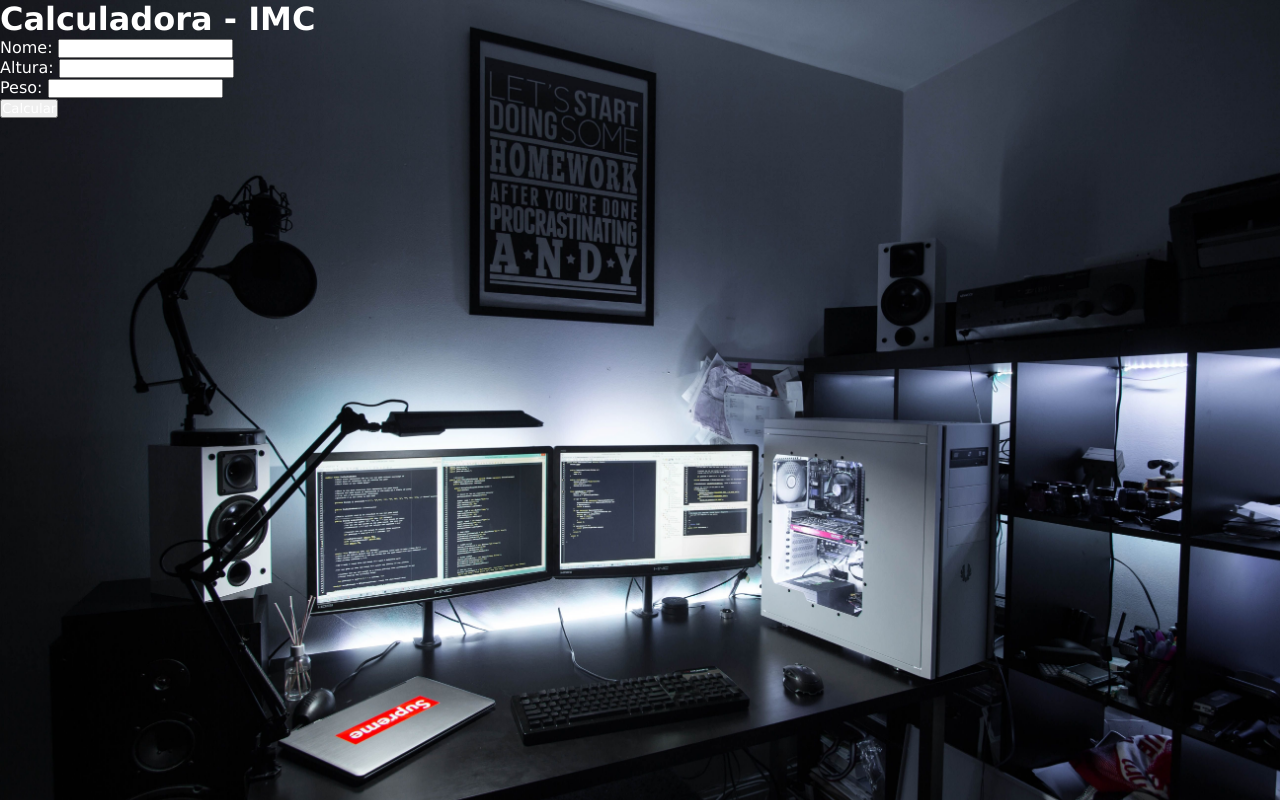
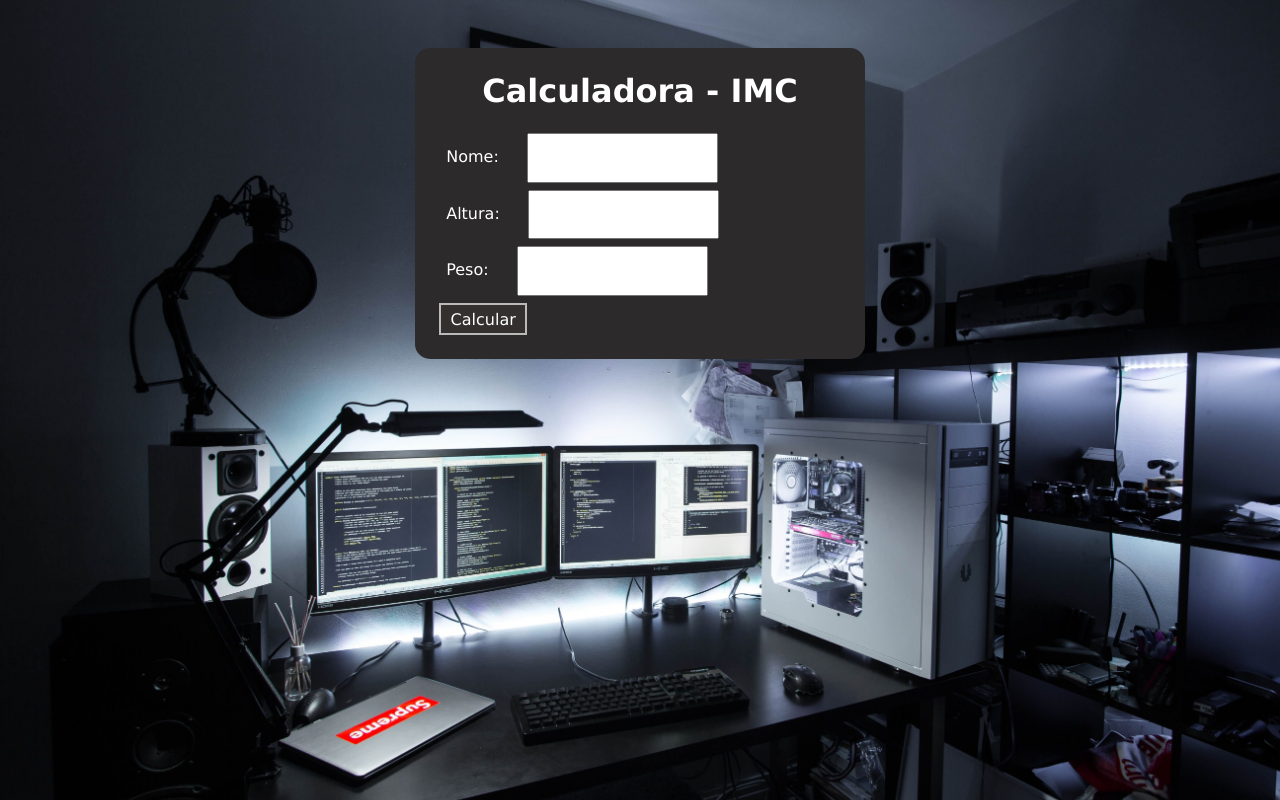
Before and after one commit to micaelrosario/Calculadora_IMC, a plain HTML site: page index.html in a window 1280 px wide. Drawn offline with Linux system fonts and the light colour scheme.

Commit message:
alinhamento no css

```diff
--- a/css/styles.css
+++ b/css/styles.css
@@ -13,3 +13,41 @@ body{
     background-position: top;
     background-size: 100%;
 }
+
+button{
+    background-color: #353030;
+    color: rgb(255, 255, 255);
+    border: 2px solid rgb(186, 186, 186);
+    padding: 0.3rem 0.6rem;
+    font-size: 1rem;
+    cursor: pointer;
+    align-items: center;
+    display: flex;
+    justify-content: center;
+    transition: 0.4s;
+}
+
+/*Container da Calculadora IMC*/
+.calc-container{
+    max-width: 450px;
+    margin: 3rem auto;
+    background-color: #2c2a2a;
+    padding: 1.5rem;
+    border-radius: 15px;
+}
+
+/* TITLE*/
+#title{
+    text-align: center;
+    padding: 0 1rem 1rem;
+}
+
+/*Input*/
+.input{
+    padding: 0.95rem 0.5rem;
+    margin-left: 1.45rem;
+
+}
+.espaco{
+    margin: 0.45rem;
+}
--- a/index.html
+++ b/index.html
@@ -10,22 +10,22 @@
 <body>
     <div class="calc-container">
         <!--Cabeçalho-->
-        <header>
+        <header id="title">
             <h1>Calculadora - IMC</h1>
         </header>
         <form id="calc-form">
             <!--Inputs-->
-            <div id="nome">
-                <label for=""></label>Nome:
-                <input type="text">
+            <div id="nome" class="espaco">
+                <label for="">Nome:</label>
+                <input type="text" class="input">
             </div>
-            <div id="altura">
-                <label for=""></label>Altura:
-                <input type="text">
+            <div id="altura" class="espaco">
+                <label for="">Altura:</label>
+                <input type="text" class="input">
             </div>
-            <div id="peso">
-                <label for=""></label>Peso:
-                <input type="text">
+            <div id="peso" class="espaco">
+                <label for="">Peso:</label>
+                <input type="text" class="input">
             </div>
             <!--Botão-->
             <button>Calcular</button>
```
